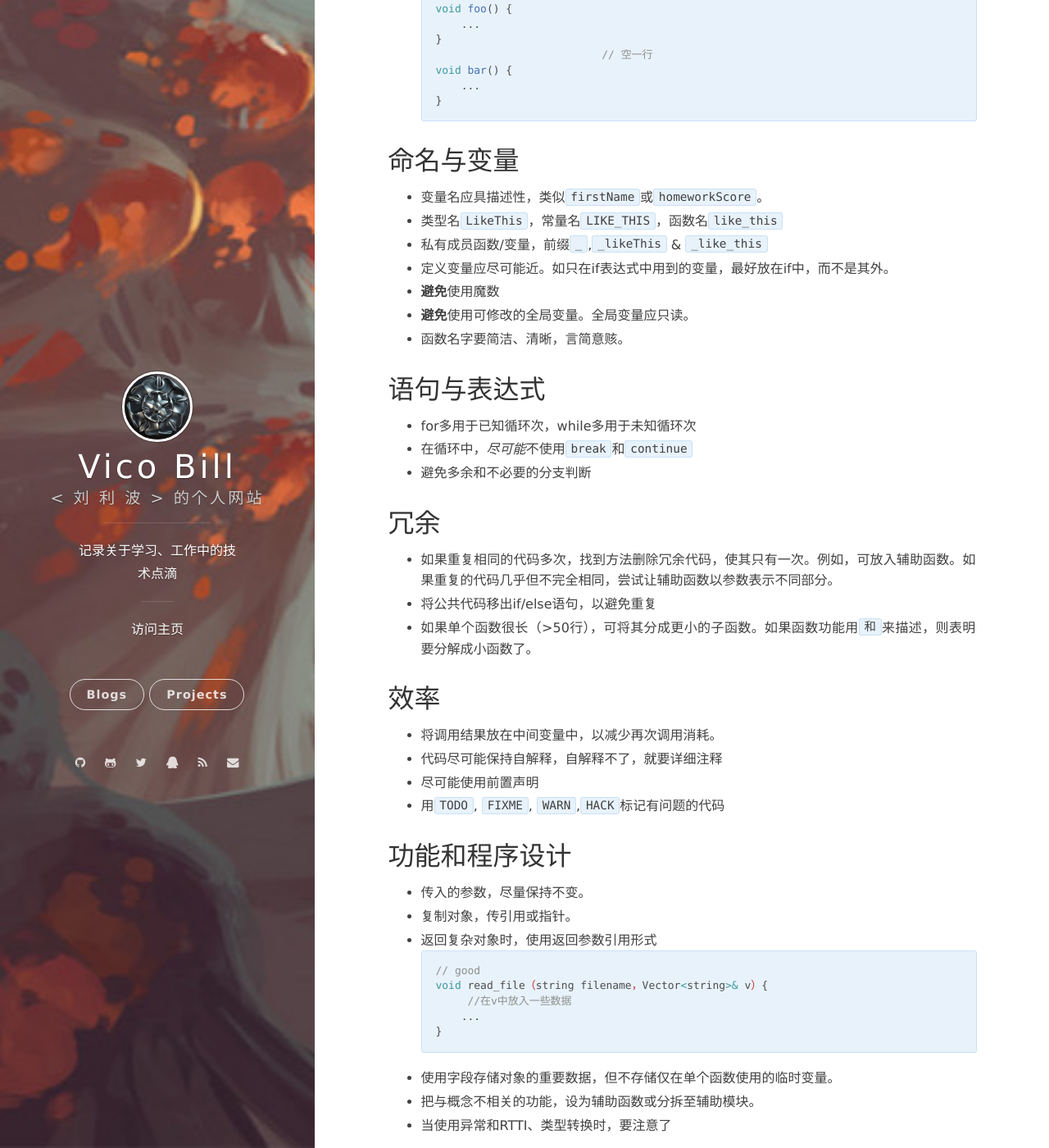
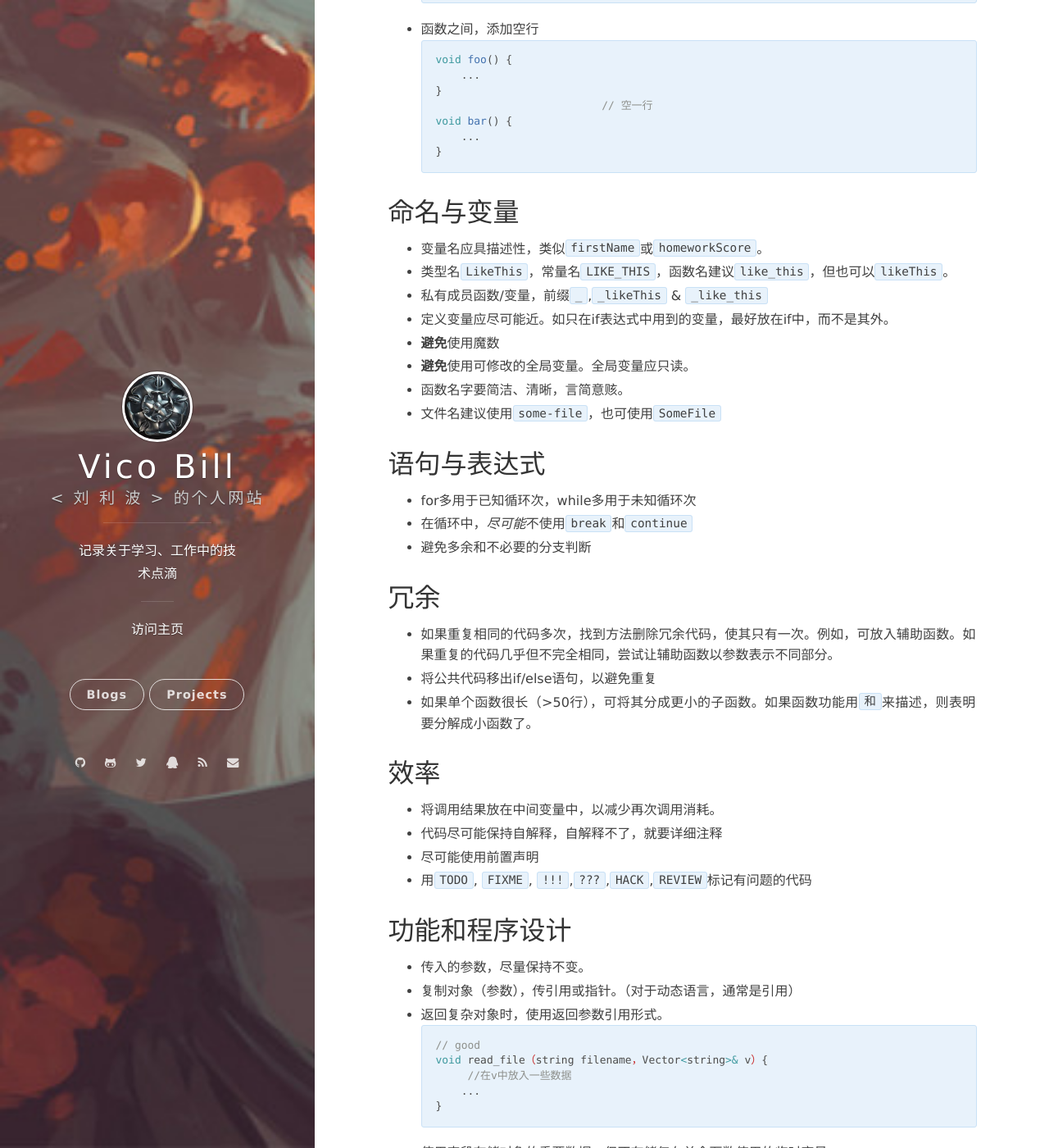
Before and after one commit to vicobill/vicobill.github.io, a Jekyll site: the page built from _posts/2019-07-17-【编码】-通用编码风格.md, in a window 1280 px wide and 1400 px high, scrolled down 662 px. Shown: the whole window at 82% size. Built offline with Jekyll 4.4.1, drawn with Linux system fonts in a browser that asks for light colours; nearby versions of some CDN libraries; comment, search, counter and statistics services are not loaded; some of the changed text lies outside the part shown.

Commit message:
daily up

````diff
--- a/_posts/2019-07-17-【编码】-通用编码风格.md
+++ b/_posts/2019-07-17-【编码】-通用编码风格.md
@@ -1,9 +1,11 @@
 ---
 layout: post
-title: 【编码】-通用编码风格
+title: 【编码】通用编码风格
 categories: coding
 date: 2019-07-17 11:48:18 +0800
 ---
+
+> 前言: 如果已经存在编码风格，请遵守原有编码风格。
 
 ## 空格和缩进
 - 4个空格大小的tab
@@ -40,12 +42,13 @@ date: 2019-07-17 11:48:18 +0800
 ## 命名与变量
 
 * 变量名应具描述性，类似`firstName`或`homeworkScore`。
-* 类型名`LikeThis`，常量名`LIKE_THIS`，函数名`like_this`
+* 类型名`LikeThis`，常量名`LIKE_THIS`，函数名建议`like_this`，但也可以`likeThis`。
 * 私有成员函数/变量，前缀`_`,`_likeThis` & `_like_this`
 * 定义变量应尽可能近。如只在if表达式中用到的变量，最好放在if中，而不是其外。
 * **避免**使用魔数
 * **避免**使用可修改的全局变量。全局变量应只读。
 * 函数名字要简洁、清晰，言简意赅。
+* 文件名建议使用`some-file`，也可使用`SomeFile`
 
 ## 语句与表达式
 - for多用于已知循环次，while多用于未知循环次
@@ -61,12 +64,12 @@ date: 2019-07-17 11:48:18 +0800
 - 将调用结果放在中间变量中，以减少再次调用消耗。
 - 代码尽可能保持自解释，自解释不了，就要详细注释
 - 尽可能使用前置声明
-- 用`TODO`, `FIXME`, `WARN`,`HACK`标记有问题的代码
+- 用`TODO`, `FIXME`, `!!!`,`???`,`HACK`,`REVIEW`标记有问题的代码
 
 ## 功能和程序设计
 - 传入的参数，尽量保持不变。
-- 复制对象，传引用或指针。
-- 返回复杂对象时，使用返回参数引用形式
+- 复制对象（参数），传引用或指针。（对于动态语言，通常是引用）
+- 返回复杂对象时，使用返回参数引用形式。
   ```c++
   // good
   void read_file（string filename，Vector<string>& v）{
````
Also changed, not shown: _posts/2019-07-31-【Game】Game-Jams开发建议-转.md (renamed from _posts/2019-07-31-[Game]Game-Jams-Development-Guide.md, +2 -2 lines), _posts/2019-07-31-【Game】Linux-Game-Platforms-转.md (renamed from _posts/2019-07-31-[Linux]Linux-Game-Platforms.md, +1 -1 lines), _posts/2019-07-31-【Game】游戏开发流程指南-转.md (renamed from _posts/2019-07-31-[Game]游戏开发流程指南.md, +1 -1 lines).
